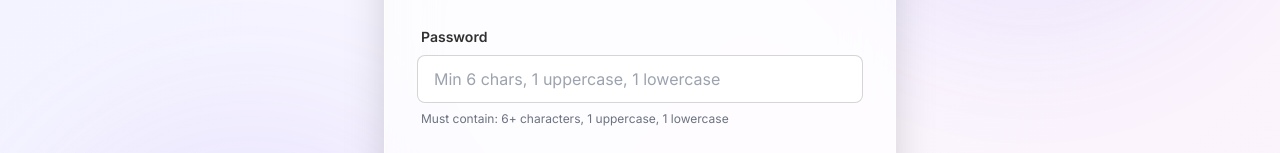
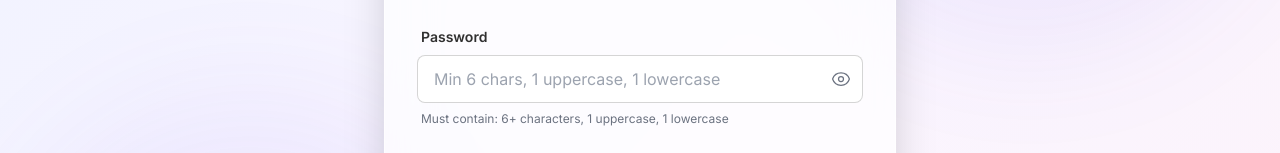
Before and after one commit to cs-rajat/Asset-Verse-Client, a React (Vite) app: page /register/hr in a window 1280 px wide. Shown: the part 519-672 px from the top of the page. Built offline with nearby package versions, Linux system fonts and the light colour scheme.

Commit message:
password show/hide ,add eye button

```diff
--- a/src/pages/Login.jsx
+++ b/src/pages/Login.jsx
@@ -6,6 +6,7 @@
   const [email, setEmail] = useState('');
   const [password, setPassword] = useState('');
   const [err, setErr] = useState('');
+  const [showPassword, setShowPassword] = useState(false);
   const { login, user, loading } = useContext(AuthContext);
   const nav = useNavigate();
 
@@ -57,7 +58,32 @@
 
             <div className="form-control">
               <label className="label"><span className="label-text font-semibold">Password</span></label>
-              <input type="password" className="input input-bordered input-lg w-full bg-base-50 focus:bg-white transition-all" value={password} onChange={e => setPassword(e.target.value)} required placeholder="••••••••" />
+              <div className="relative">
+                <input
+                  type={showPassword ? "text" : "password"}
+                  className="input input-bordered input-lg w-full bg-base-50 focus:bg-white transition-all pr-12"
+                  value={password}
+                  onChange={e => setPassword(e.target.value)}
+                  required
+                  placeholder="••••••••"
+                />
+                <button
+                  type="button"
+                  className="absolute right-3 top-1/2 -translate-y-1/2 text-gray-500 hover:text-gray-700"
+                  onClick={() => setShowPassword(!showPassword)}
+                >
+                  {showPassword ? (
+                    <svg xmlns="http://www.w3.org/2000/svg" fill="none" viewBox="0 0 24 24" strokeWidth={1.5} stroke="currentColor" className="w-5 h-5">
+                      <path strokeLinecap="round" strokeLinejoin="round" d="M3.98 8.223A10.477 10.477 0 001.934 12C3.226 16.338 7.244 19.5 12 19.5c.993 0 1.953-.138 2.863-.395M6.228 6.228A10.45 10.45 0 0112 4.5c4.756 0 8.773 3.162 10.065 7.498a10.523 10.523 0 01-4.293 5.774M6.228 6.228L3 3m3.228 3.228l3.65 3.65m7.894 7.894L21 21m-3.228-3.228l-3.65-3.65m0 0a3 3 0 10-4.243-4.243m4.242 4.242L9.88 9.88" />
+                    </svg>
+                  ) : (
+                    <svg xmlns="http://www.w3.org/2000/svg" fill="none" viewBox="0 0 24 24" strokeWidth={1.5} stroke="currentColor" className="w-5 h-5">
+                      <path strokeLinecap="round" strokeLinejoin="round" d="M2.036 12.322a1.012 1.012 0 010-.639C3.423 7.51 7.36 4.5 12 4.5c4.638 0 8.573 3.007 9.963 7.178.07.207.07.431 0 .639C20.577 16.49 16.64 19.5 12 19.5c-4.638 0-8.573-3.007-9.963-7.178z" />
+                      <path strokeLinecap="round" strokeLinejoin="round" d="M15 12a3 3 0 11-6 0 3 3 0 016 0z" />
+                    </svg>
+                  )}
+                </button>
+              </div>
               <label className="label">
                 <a href="#" className="label-text-alt link link-hover text-primary">Forgot password?</a>
               </label>
--- a/src/pages/RegisterEmployee.jsx
+++ b/src/pages/RegisterEmployee.jsx
@@ -7,6 +7,7 @@
   const [form, setForm] = useState({ name: '', email: '', password: '', dateOfBirth: '' });
   const [loading, setLoading] = useState(false);
   const [passwordError, setPasswordError] = useState('');
+  const [showPassword, setShowPassword] = useState(false);
   const nav = useNavigate();
 
   const validatePassword = (password) => {
@@ -75,9 +76,10 @@
 
             <div className="form-control">
               <label className="label"><span className="label-text font-semibold">Password</span></label>
+              <div className="relative">
                 <input
-                type="password"
-                className="input input-bordered bg-base-50 focus:bg-white transition-all"
+                  type={showPassword ? "text" : "password"}
+                  className="input input-bordered bg-base-50 focus:bg-white transition-all w-full pr-12"
                   placeholder="Min 6 chars, 1 uppercase, 1 lowercase"
                   value={form.password}
                   onChange={(e) => {
@@ -87,6 +89,23 @@
                   required
                   minLength="6"
                 />
+                <button
+                  type="button"
+                  className="absolute right-3 top-1/2 -translate-y-1/2 text-gray-500 hover:text-gray-700"
+                  onClick={() => setShowPassword(!showPassword)}
+                >
+                  {showPassword ? (
+                    <svg xmlns="http://www.w3.org/2000/svg" fill="none" viewBox="0 0 24 24" strokeWidth={1.5} stroke="currentColor" className="w-5 h-5">
+                      <path strokeLinecap="round" strokeLinejoin="round" d="M3.98 8.223A10.477 10.477 0 001.934 12C3.226 16.338 7.244 19.5 12 19.5c.993 0 1.953-.138 2.863-.395M6.228 6.228A10.45 10.45 0 0112 4.5c4.756 0 8.773 3.162 10.065 7.498a10.523 10.523 0 01-4.293 5.774M6.228 6.228L3 3m3.228 3.228l3.65 3.65m7.894 7.894L21 21m-3.228-3.228l-3.65-3.65m0 0a3 3 0 10-4.243-4.243m4.242 4.242L9.88 9.88" />
+                    </svg>
+                  ) : (
+                    <svg xmlns="http://www.w3.org/2000/svg" fill="none" viewBox="0 0 24 24" strokeWidth={1.5} stroke="currentColor" className="w-5 h-5">
+                      <path strokeLinecap="round" strokeLinejoin="round" d="M2.036 12.322a1.012 1.012 0 010-.639C3.423 7.51 7.36 4.5 12 4.5c4.638 0 8.573 3.007 9.963 7.178.07.207.07.431 0 .639C20.577 16.49 16.64 19.5 12 19.5c-4.638 0-8.573-3.007-9.963-7.178z" />
+                      <path strokeLinecap="round" strokeLinejoin="round" d="M15 12a3 3 0 11-6 0 3 3 0 016 0z" />
+                    </svg>
+                  )}
+                </button>
+              </div>
               {passwordError && (
                 <label className="label">
                   <span className="label-text-alt text-error">{passwordError}</span>
--- a/src/pages/RegisterHR.jsx
+++ b/src/pages/RegisterHR.jsx
@@ -8,6 +8,7 @@
   const [uploading, setUploading] = useState(false);
   const [loading, setLoading] = useState(false);
   const [passwordError, setPasswordError] = useState('');
+  const [showPassword, setShowPassword] = useState(false);
   const nav = useNavigate();
 
   const validatePassword = (password) => {
@@ -100,9 +101,10 @@
 
             <div className="form-control">
               <label className="label"><span className="label-text font-semibold">Password</span></label>
+              <div className="relative">
                 <input
-                type="password"
-                className="input input-bordered bg-base-50 focus:bg-white transition-all"
+                  type={showPassword ? "text" : "password"}
+                  className="input input-bordered bg-base-50 focus:bg-white transition-all w-full pr-12"
                   placeholder="Min 6 chars, 1 uppercase, 1 lowercase"
                   value={form.password}
                   onChange={(e) => {
@@ -112,6 +114,23 @@
                   required
                   minLength="6"
                 />
+                <button
+                  type="button"
+                  className="absolute right-3 top-1/2 -translate-y-1/2 text-gray-500 hover:text-gray-700"
+                  onClick={() => setShowPassword(!showPassword)}
+                >
+                  {showPassword ? (
+                    <svg xmlns="http://www.w3.org/2000/svg" fill="none" viewBox="0 0 24 24" strokeWidth={1.5} stroke="currentColor" className="w-5 h-5">
+                      <path strokeLinecap="round" strokeLinejoin="round" d="M3.98 8.223A10.477 10.477 0 001.934 12C3.226 16.338 7.244 19.5 12 19.5c.993 0 1.953-.138 2.863-.395M6.228 6.228A10.45 10.45 0 0112 4.5c4.756 0 8.773 3.162 10.065 7.498a10.523 10.523 0 01-4.293 5.774M6.228 6.228L3 3m3.228 3.228l3.65 3.65m7.894 7.894L21 21m-3.228-3.228l-3.65-3.65m0 0a3 3 0 10-4.243-4.243m4.242 4.242L9.88 9.88" />
+                    </svg>
+                  ) : (
+                    <svg xmlns="http://www.w3.org/2000/svg" fill="none" viewBox="0 0 24 24" strokeWidth={1.5} stroke="currentColor" className="w-5 h-5">
+                      <path strokeLinecap="round" strokeLinejoin="round" d="M2.036 12.322a1.012 1.012 0 010-.639C3.423 7.51 7.36 4.5 12 4.5c4.638 0 8.573 3.007 9.963 7.178.07.207.07.431 0 .639C20.577 16.49 16.64 19.5 12 19.5c-4.638 0-8.573-3.007-9.963-7.178z" />
+                      <path strokeLinecap="round" strokeLinejoin="round" d="M15 12a3 3 0 11-6 0 3 3 0 016 0z" />
+                    </svg>
+                  )}
+                </button>
+              </div>
               {passwordError && (
                 <label className="label">
                   <span className="label-text-alt text-error">{passwordError}</span>
```
Lines whose indentation alone changed are shown as unchanged.
